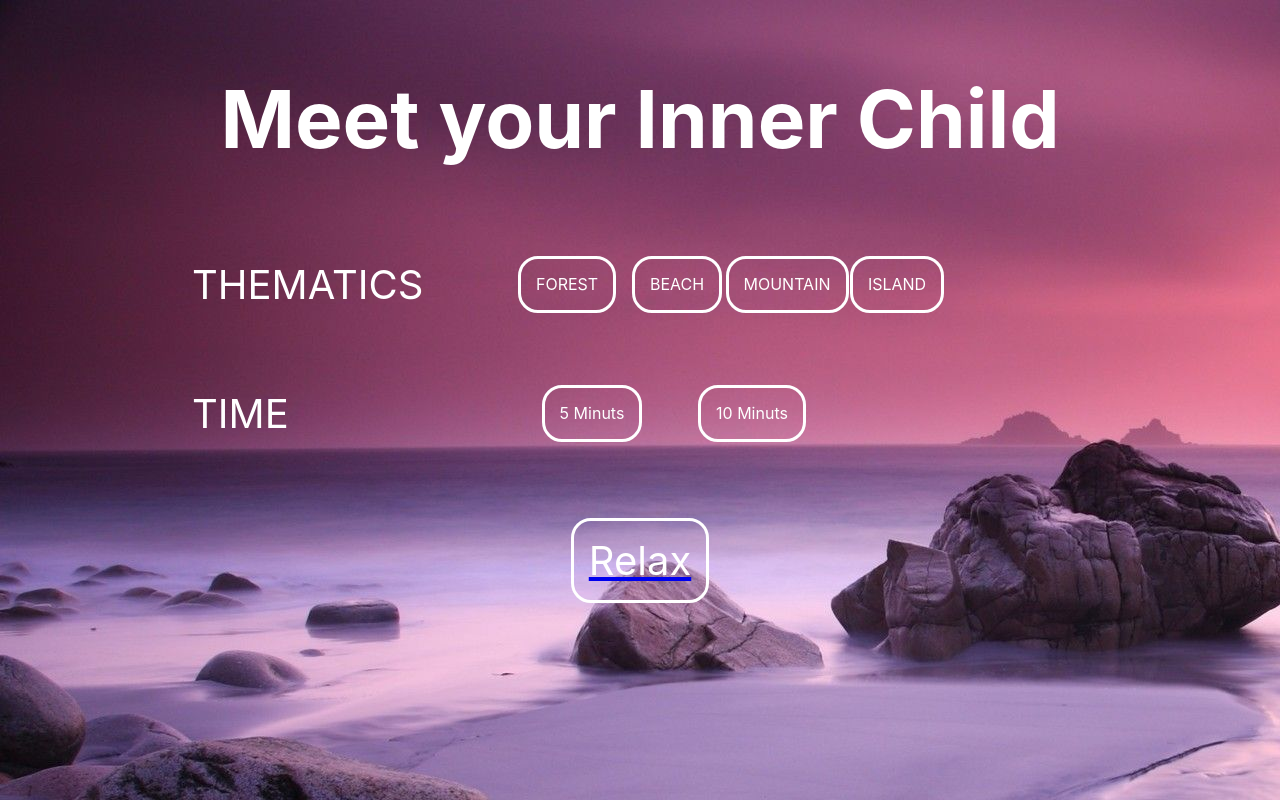
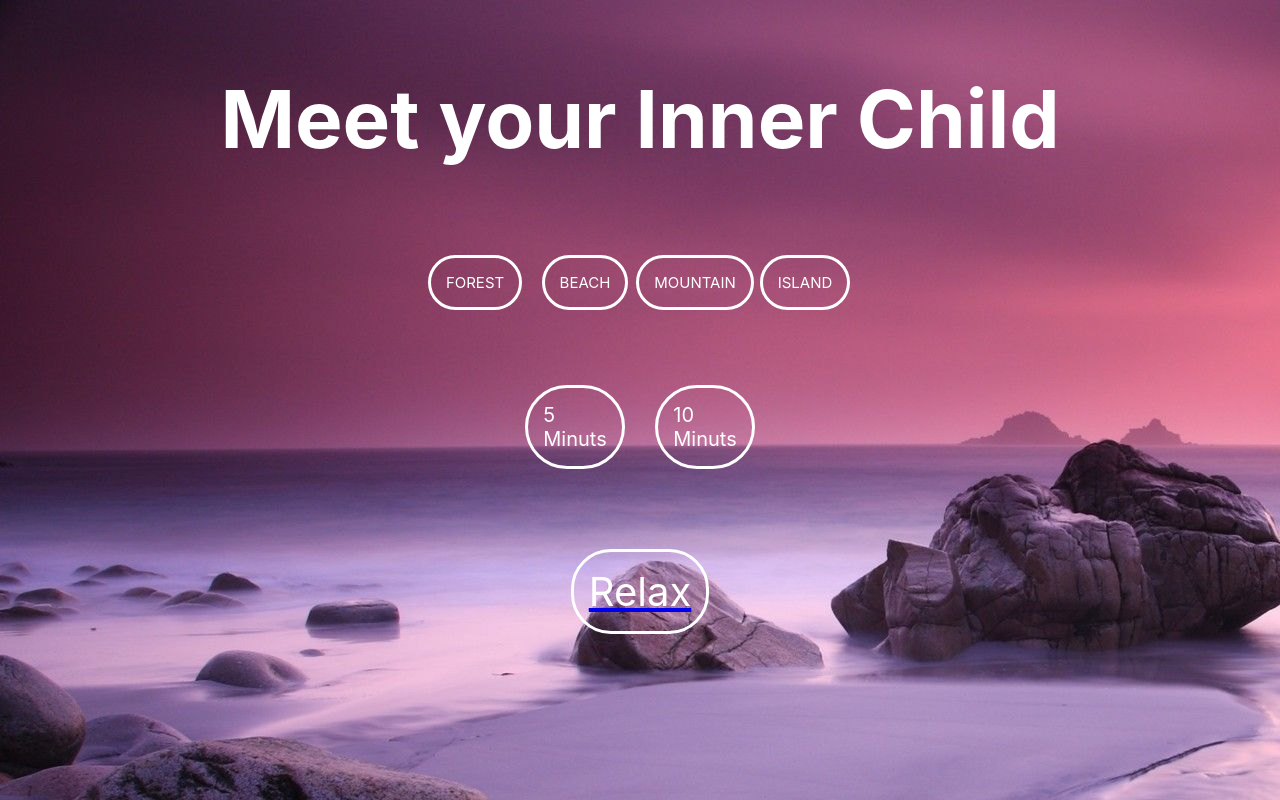
Before and after one commit to Guillaume-Kreit/Astral, a React (Create React App) app: page /YogaRoom in a window 1280 px wide. Shown: the top 800 px of the page. Built offline with nearby package versions, Linux system fonts and the light colour scheme.

Commit message:
Modification CSS YogaRoom 2

```diff
--- a/src/components/Start.js
+++ b/src/components/Start.js
@@ -14,7 +14,7 @@ const Start = () => {
             color: 'white',
             border: '3px white solid',
             padding: '15px 15px',
-            borderRadius: '20px',
+            borderRadius: '40px',
             textDecoration: 'none',
         }
         }
--- a/src/components/Thematics.js
+++ b/src/components/Thematics.js
@@ -9,16 +9,11 @@ class Thematics extends React.Component {
     styles = {
         container: {
             display: 'flex',
-        },
-
-        cadre : {
-
-            fontSize : '40px',
-            marginLeft : '15%',
-            width : '25%',
+            justifyContent: 'center',
+            fontSize : '15px',
             color : 'white',
 
-        }
+        },
     }
 
     render () {
@@ -31,7 +26,6 @@ class Thematics extends React.Component {
 
        return(
             <div style={this.styles.container}>
-            <p style={this.styles.cadre}>THEMATICS</p>
             <Forest showForestWebcam={showForestWebcam} />
             <Beach showBeachWebcam={showBeachWebcam} />
             <Mountain showMountainWebcam={showMountainWebcam} />
--- a/src/components/Timer.js
+++ b/src/components/Timer.js
@@ -7,23 +7,19 @@ const Timer = () => {
     const styles = {
         container: {
             display: 'flex',
-        },
-
-        cadre : {
-
-            fontSize : '40px',
-            marginLeft : '15%',
-            width : '25%',
+            justifyContent: 'center',
+            fontSize : '20px',
             color : 'white',
 
-        }
+        },
     }
 
     return(
         <div style={styles.container}>
-        <p style={styles.cadre}>TIME</p>
+
             <FiveMinuts />
             <TenMinuts />
+
         </div>
     );
 }
--- a/src/components/sub-Thematics/Beach.js
+++ b/src/components/sub-Thematics/Beach.js
@@ -15,7 +15,7 @@ class Beach extends React.Component {
             color: 'white',
             border: '3px white solid',
             padding: '15px 15px',
-            borderRadius: '20px',
+            borderRadius: '60px',
             textDecoration: 'none',
         }
     }
--- a/src/components/sub-Thematics/Desert.js
+++ b/src/components/sub-Thematics/Desert.js
@@ -14,7 +14,7 @@ class Desert extends React.Component {
             color: 'white',
             border: '3px white solid',
             padding: '15px 15px',
-            borderRadius: '20px',
+            borderRadius: '60px',
             textDecoration: 'none',
         }
     }
--- a/src/components/sub-Thematics/Forest.js
+++ b/src/components/sub-Thematics/Forest.js
@@ -14,7 +14,7 @@ class Forest extends React.Component {
             color: 'white',
             border: '3px white solid',
             padding: '15px 15px',
-            borderRadius: '20px',
+            borderRadius: '60px',
             textDecoration: 'none',
         }
     }
--- a/src/components/sub-Thematics/Mountain.js
+++ b/src/components/sub-Thematics/Mountain.js
@@ -13,7 +13,7 @@ class Mountain extends React.Component {
             color: 'white',
             border: '3px white solid',
             padding: '15px 15px',
-            borderRadius: '20px',
+            borderRadius: '60px',
             textDecoration: 'none',
         }
     }
--- a/src/components/sub-Timer/FiveMinuts.js
+++ b/src/components/sub-Timer/FiveMinuts.js
@@ -7,13 +7,13 @@ class FiveMinuts extends React.Component {
             justifyContent: 'center',
             color : 'white',
             padding : '20px',
-            width: '120px',
+            width: '90px',
         },
         cadre: {
             color: 'white',
             border: '3px white solid',
             padding: '15px 15px',
-            borderRadius: '20px',
+            borderRadius: '60px',
             textDecoration: 'none',
         }
     }
--- a/src/components/sub-Timer/TenMinuts.js
+++ b/src/components/sub-Timer/TenMinuts.js
@@ -7,13 +7,13 @@ class TenMinuts extends React.Component {
             justifyContent: 'center',
             color : 'white',
             padding : '20px',
-            width: '120px',
+            width: '90px',
         },
         cadre: {
             color: 'white',
             border: '3px white solid',
             padding: '15px 15px',
-            borderRadius: '20px',
+            borderRadius: '60px',
             textDecoration: 'none',
         }
     }
```
